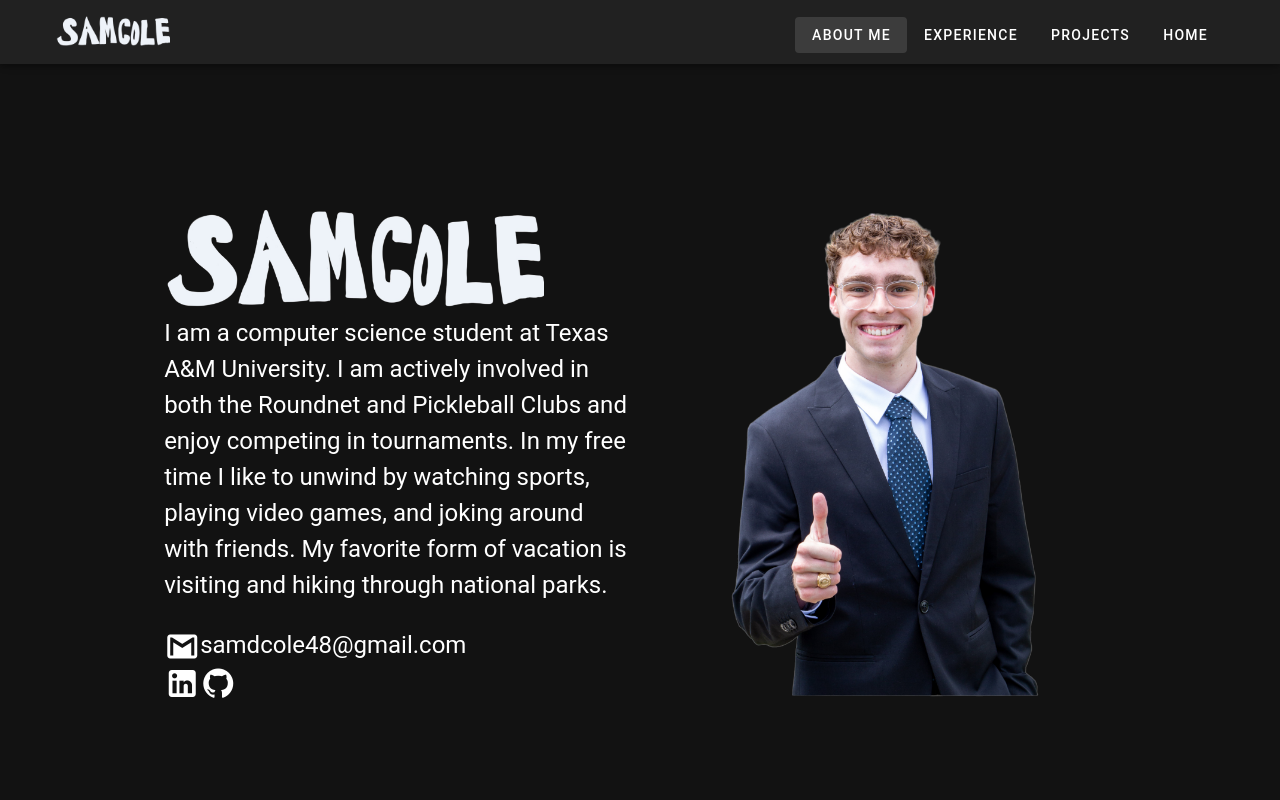
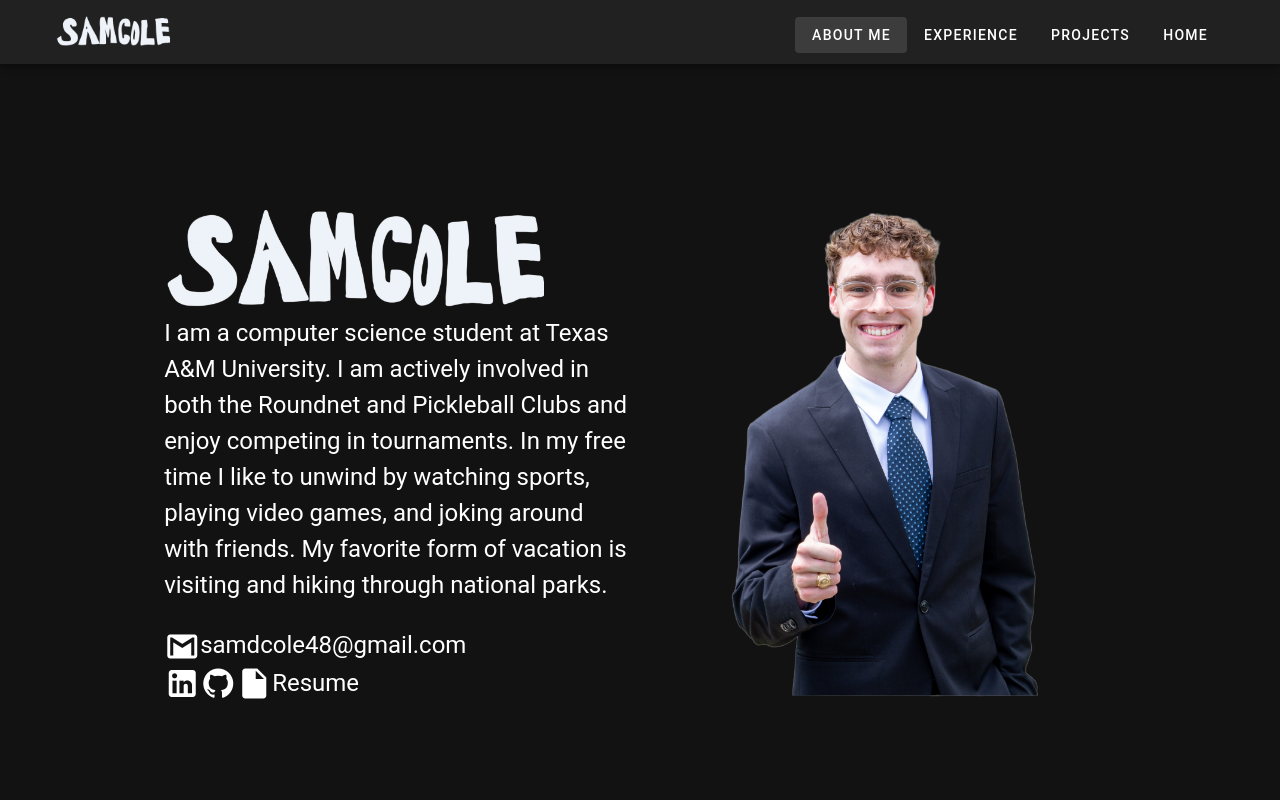
Before and after one commit to samdcole48/portfolio, a Vue app: page /about-me in a window 1280 px wide. Shown: the top 800 px of the page. Built offline with nearby package versions, Linux system fonts and the light colour scheme.

Commit message:
added resume

```diff
--- a/src/pages/about-me.vue
+++ b/src/pages/about-me.vue
@@ -18,8 +18,7 @@
             <a :style="{ color: 'var(--v-theme-primary)' }"
               ><v-icon>mdi-gmail</v-icon>samdcole48@gmail.com</a
             >
-          </div>
-          <div style="font-size: 150%">
+            <br />
             <a
               href="https://www.linkedin.com/in/samdcole48/"
               target="_blank"
@@ -31,6 +30,15 @@
               target="_blank"
               :style="{ color: 'var(--v-theme-primary)' }"
               ><v-icon>mdi-github</v-icon></a
+            >
+            <a
+              href="One Pager Resume, Sam Cole.pdf"
+              target="_blank"
+              :style="{
+                color: 'var(--v-theme-primary)',
+                textDecoration: 'none',
+              }"
+              ><v-icon>mdi-file</v-icon>Resume</a
             >
           </div>
         </template>
```
Also changed, not shown: 1 other file (tests, documents, lock files or other folders).
